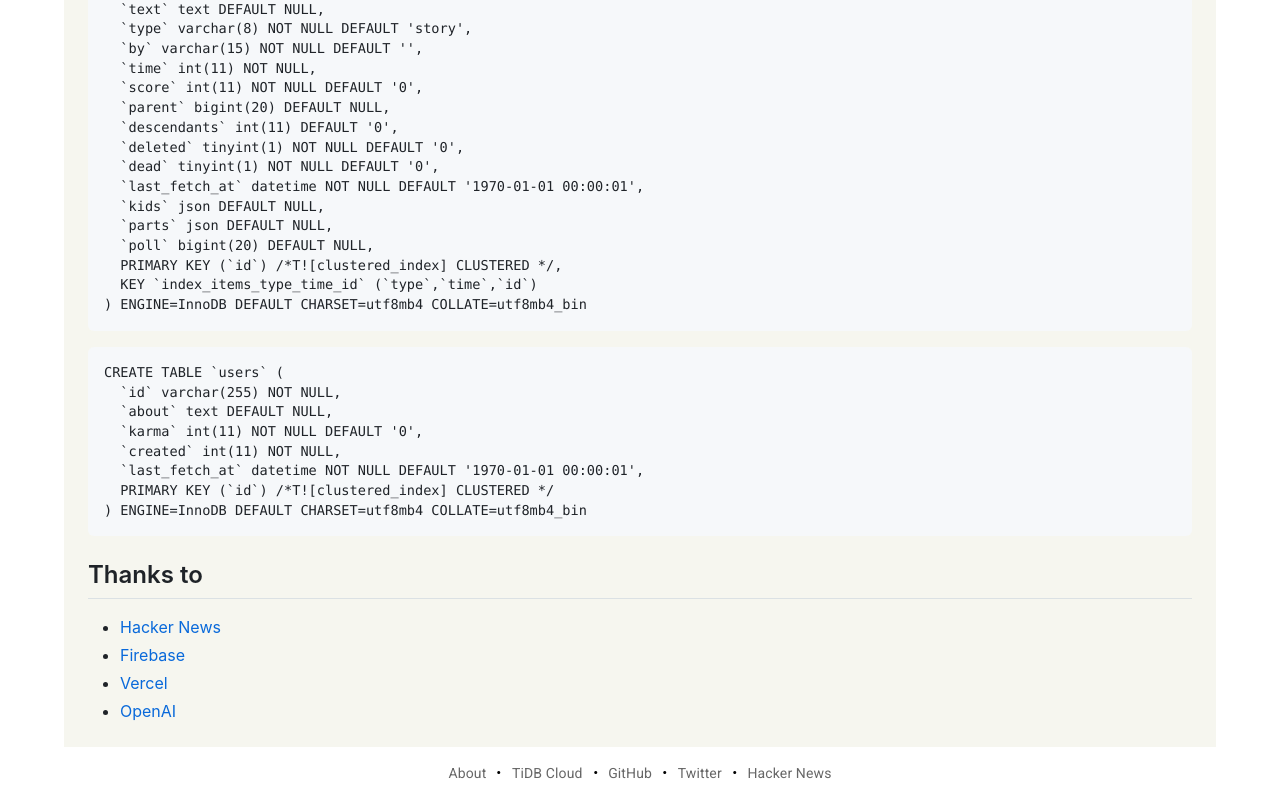
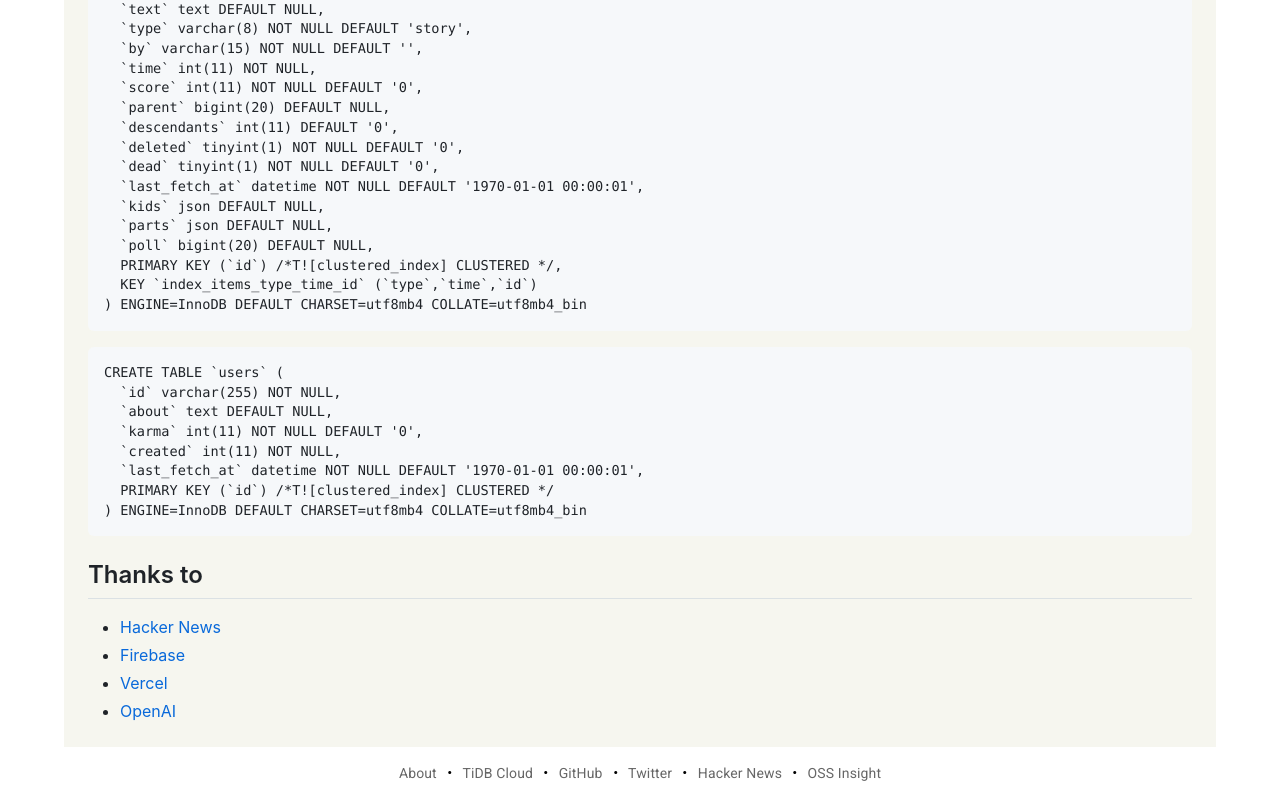
Before and after one commit to shczhen/hacknews-tidb, a Next.js app: page /about in a window 1280 px wide. Shown: the part 456-1256 px from the top of the page. Built offline with nearby package versions, Linux system fonts and the light colour scheme.

Commit message:
Update Footer.tsx

```diff
--- a/src/components/Layout/Footer.tsx
+++ b/src/components/Layout/Footer.tsx
@@ -38,6 +38,11 @@ export const FOOTER_ITEMS = [
     id: 'hackernews',
     label: 'Hacker News',
     href: 'https://news.ycombinator.com',
+  },
+  {
+    id: 'ossinsight',
+    label: 'OSS Insight',
+    href: 'https://ossinsight.io/',
   },
 ];
 
```
